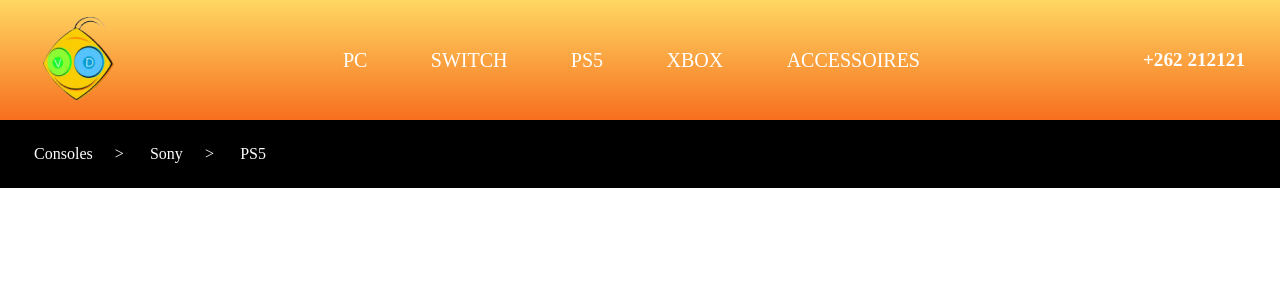
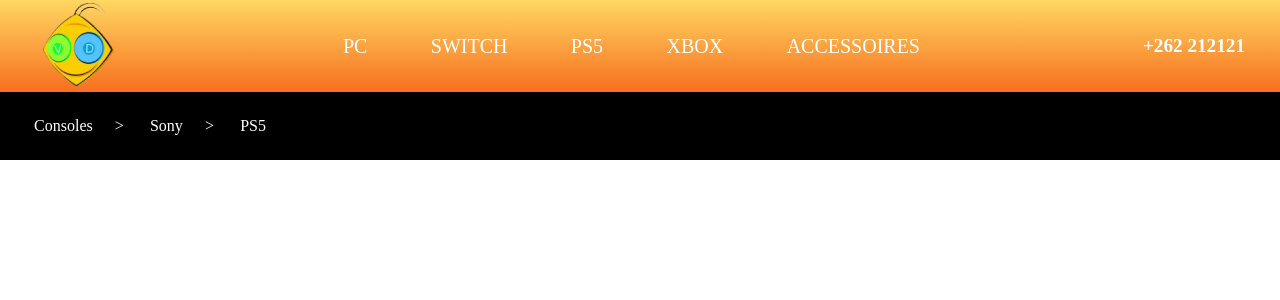
Before and after one commit to ZephirSD/ProduitVideoDrive, a React (Create React App) app: page / in a window 1280 px wide. Shown: the top 300 px of the page. Built offline with nearby package versions, Linux system fonts and the light colour scheme.

Commit message:
Modification du style pour le menu & ajout des variables de style

```diff
--- a/src/style/_Header.scss
+++ b/src/style/_Header.scss
@@ -1,7 +1,7 @@
 header{
-    width: calc(100% - 35px * 2);
+    width: calc(var(--full-width) - 35px * 2);
     padding: 0 35px;
-    height: 120px;
+    height: var(--height_header);
     background: linear-gradient(180deg, #FFD762, #F76F1F);
     display: flex;
     justify-content: space-between;
@@ -17,6 +17,7 @@ header{
                 color: white;
                 list-style-type: none;
                 font-size: 1.25rem;
+                cursor: pointer;
             }
         }
     }
```
